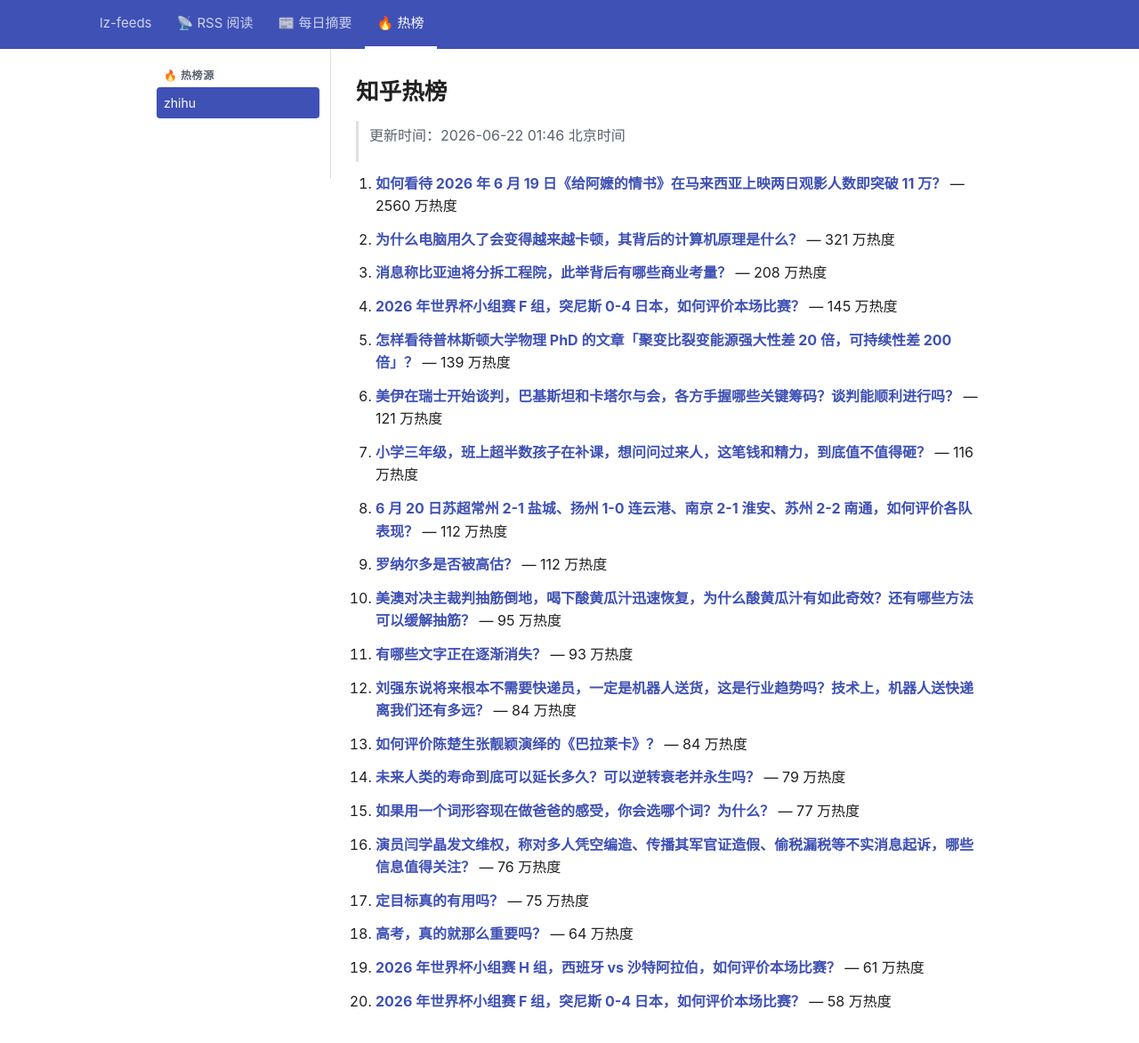
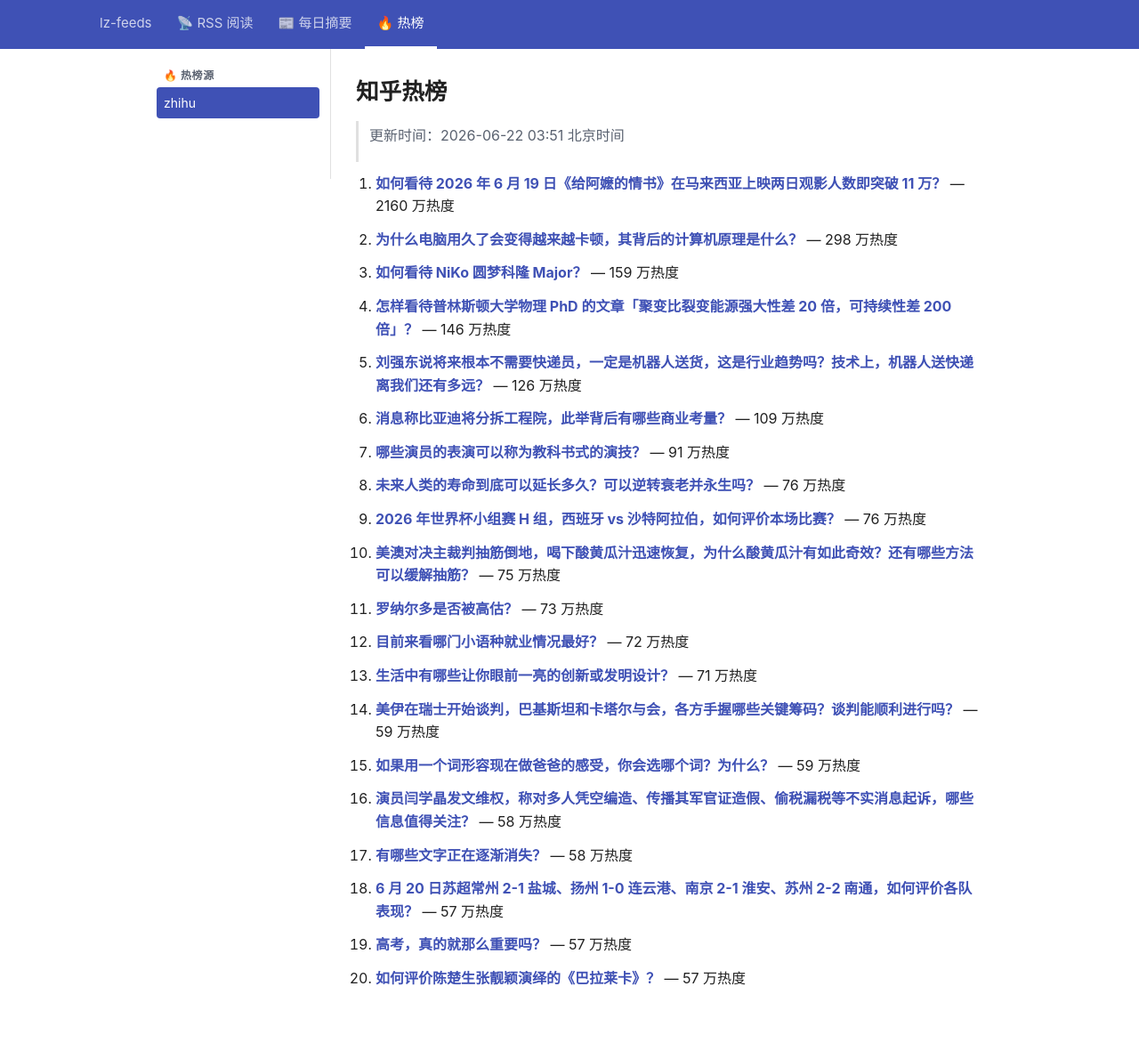
Before and after one commit to lizhang0101/lz-feeds, a Jekyll site: the page built from _hotlist/zhihu.md, in a window 1280 px wide and 1202 px high. Shown: the top 1172 px of the window at 89% size. Built offline with Jekyll 4.4.1, drawn with Linux system fonts in a browser that asks for light colours.

Commit message:
hotlist: 2026-06-21T19:51Z

```diff
--- a/_hotlist/zhihu.md
+++ b/_hotlist/zhihu.md
@@ -1,48 +1,48 @@
 ---
-updated: 2026-06-22 01:46 北京时间
+updated: 2026-06-22 03:51 北京时间
 count: 20
 ---
 
 # 知乎热榜
 
-> 更新时间：2026-06-22 01:46 北京时间
+> 更新时间：2026-06-22 03:51 北京时间
 
-1. **[如何看待 2026 年 6 月 19 日《给阿嬷的情书》在马来西亚上映两日观影人数即突破 11 万？](https://www.zhihu.com/question/2051877705340155594)** — 2560 万热度
+1. **[如何看待 2026 年 6 月 19 日《给阿嬷的情书》在马来西亚上映两日观影人数即突破 11 万？](https://www.zhihu.com/question/2051877705340155594)** — 2160 万热度
 
-2. **[为什么电脑用久了会变得越来越卡顿，其背后的计算机原理是什么？](https://www.zhihu.com/question/2050541900717876936)** — 321 万热度
+2. **[为什么电脑用久了会变得越来越卡顿，其背后的计算机原理是什么？](https://www.zhihu.com/question/2050541900717876936)** — 298 万热度
 
-3. **[消息称比亚迪将分拆工程院，此举背后有哪些商业考量？](https://www.zhihu.com/question/2051040051715482745)** — 208 万热度
+3. **[如何看待 NiKo 圆梦科隆 Major？](https://www.zhihu.com/question/2052210769987646282)** — 159 万热度
 
-4. **[2026 年世界杯小组赛 F 组，突尼斯 0-4 日本，如何评价本场比赛？](https://www.zhihu.com/question/2052026680336822993)** — 145 万热度
+4. **[怎样看待普林斯顿大学物理 PhD 的文章「聚变比裂变能源强大性差 20 倍，可持续性差 200 倍」？](https://www.zhihu.com/question/2048848198643474975)** — 146 万热度
 
-5. **[怎样看待普林斯顿大学物理 PhD 的文章「聚变比裂变能源强大性差 20 倍，可持续性差 200 倍」？](https://www.zhihu.com/question/2048848198643474975)** — 139 万热度
+5. **[刘强东说将来根本不需要快递员，一定是机器人送货，这是行业趋势吗？技术上，机器人送快递离我们还有多远？](https://www.zhihu.com/question/2052132938649531488)** — 126 万热度
 
-6. **[美伊在瑞士开始谈判，巴基斯坦和卡塔尔与会，各方手握哪些关键筹码？谈判能顺利进行吗？](https://www.zhihu.com/question/2052018098027192414)** — 121 万热度
+6. **[消息称比亚迪将分拆工程院，此举背后有哪些商业考量？](https://www.zhihu.com/question/2051040051715482745)** — 109 万热度
 
-7. **[小学三年级，班上超半数孩子在补课，想问问过来人，这笔钱和精力，到底值不值得砸？](https://www.zhihu.com/question/2051349432130712454)** — 116 万热度
+7. **[哪些演员的表演可以称为教科书式的演技？](https://www.zhihu.com/question/61178908)** — 91 万热度
 
-8. **[6 月 20 日苏超常州 2-1 盐城、扬州 1-0 连云港、南京 2-1 淮安、苏州 2-2 南通，如何评价各队表现？](https://www.zhihu.com/question/2051755694106178945)** — 112 万热度
+8. **[未来人类的寿命到底可以延长多久？可以逆转衰老并永生吗？](https://www.zhihu.com/question/396327643)** — 76 万热度
 
-9. **[罗纳尔多是否被高估？](https://www.zhihu.com/question/28233036)** — 112 万热度
+9. **[2026 年世界杯小组赛 H 组，西班牙 vs 沙特阿拉伯，如何评价本场比赛？](https://www.zhihu.com/question/2050231491490047949)** — 76 万热度
 
-10. **[美澳对决主裁判抽筋倒地，喝下酸黄瓜汁迅速恢复，为什么酸黄瓜汁有如此奇效？还有哪些方法可以缓解抽筋？](https://www.zhihu.com/question/2051665923690292996)** — 95 万热度
+10. **[美澳对决主裁判抽筋倒地，喝下酸黄瓜汁迅速恢复，为什么酸黄瓜汁有如此奇效？还有哪些方法可以缓解抽筋？](https://www.zhihu.com/question/2051665923690292996)** — 75 万热度
 
-11. **[有哪些文字正在逐渐消失？](https://www.zhihu.com/question/2049960380819052162)** — 93 万热度
+11. **[罗纳尔多是否被高估？](https://www.zhihu.com/question/28233036)** — 73 万热度
 
-12. **[刘强东说将来根本不需要快递员，一定是机器人送货，这是行业趋势吗？技术上，机器人送快递离我们还有多远？](https://www.zhihu.com/question/2052132938649531488)** — 84 万热度
+12. **[目前来看哪门小语种就业情况最好？](https://www.zhihu.com/question/31607201)** — 72 万热度
 
-13. **[如何评价陈楚生张靓颖演绎的《巴拉莱卡》？](https://www.zhihu.com/question/2049148329733386531)** — 84 万热度
+13. **[生活中有哪些让你眼前一亮的创新或发明设计？](https://www.zhihu.com/question/283257220)** — 71 万热度
 
-14. **[未来人类的寿命到底可以延长多久？可以逆转衰老并永生吗？](https://www.zhihu.com/question/396327643)** — 79 万热度
+14. **[美伊在瑞士开始谈判，巴基斯坦和卡塔尔与会，各方手握哪些关键筹码？谈判能顺利进行吗？](https://www.zhihu.com/question/2052018098027192414)** — 59 万热度
 
-15. **[如果用一个词形容现在做爸爸的感受，你会选哪个词？为什么？](https://www.zhihu.com/question/2047680072484484960)** — 77 万热度
+15. **[如果用一个词形容现在做爸爸的感受，你会选哪个词？为什么？](https://www.zhihu.com/question/2047680072484484960)** — 59 万热度
 
-16. **[演员闫学晶发文维权，称对多人凭空编造、传播其军官证造假、偷税漏税等不实消息起诉，哪些信息值得关注？](https://www.zhihu.com/question/2051405210149286965)** — 76 万热度
+16. **[演员闫学晶发文维权，称对多人凭空编造、传播其军官证造假、偷税漏税等不实消息起诉，哪些信息值得关注？](https://www.zhihu.com/question/2051405210149286965)** — 58 万热度
 
-17. **[定目标真的有用吗？](https://www.zhihu.com/question/2051804962053796556)** — 75 万热度
+17. **[有哪些文字正在逐渐消失？](https://www.zhihu.com/question/2049960380819052162)** — 58 万热度
 
-18. **[高考，真的就那么重要吗？](https://www.zhihu.com/question/2052045109299041616)** — 64 万热度
+18. **[6 月 20 日苏超常州 2-1 盐城、扬州 1-0 连云港、南京 2-1 淮安、苏州 2-2 南通，如何评价各队表现？](https://www.zhihu.com/question/2051755694106178945)** — 57 万热度
 
-19. **[2026 年世界杯小组赛 H 组，西班牙 vs 沙特阿拉伯，如何评价本场比赛？](https://www.zhihu.com/question/2050231491490047949)** — 61 万热度
+19. **[高考，真的就那么重要吗？](https://www.zhihu.com/question/2052045109299041616)** — 57 万热度
 
-20. **[2026 年世界杯小组赛 F 组，突尼斯 0-4 日本，如何评价本场比赛？](https://www.zhihu.com/question/2050231270332789671)** — 58 万热度
+20. **[如何评价陈楚生张靓颖演绎的《巴拉莱卡》？](https://www.zhihu.com/question/2049148329733386531)** — 57 万热度
```
